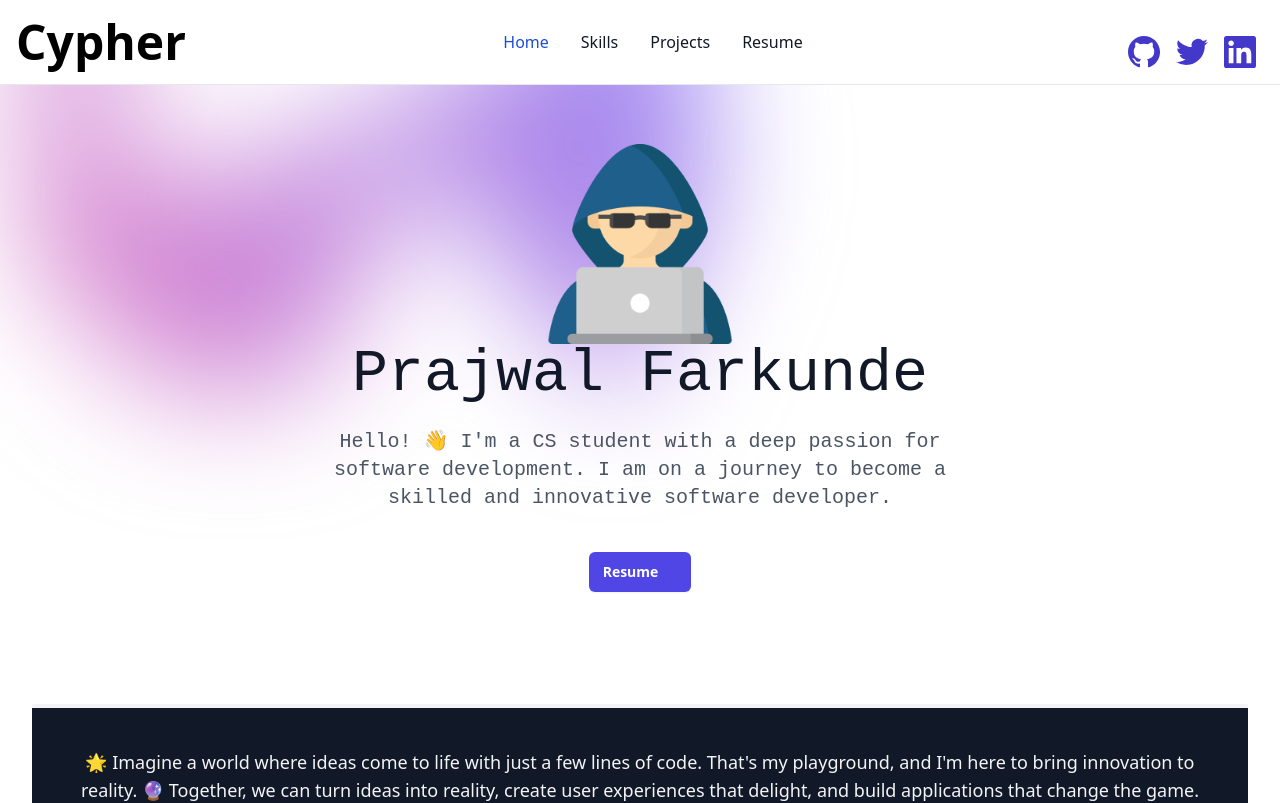
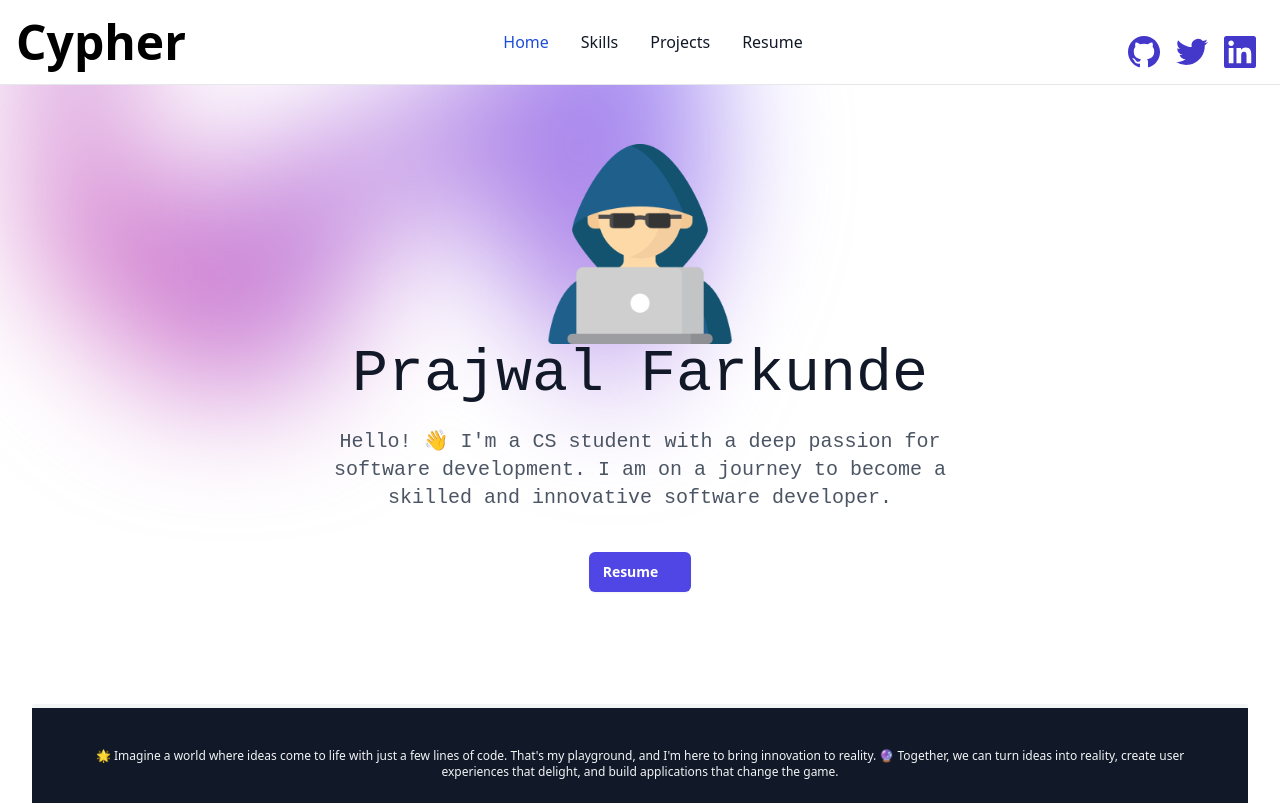
Before and after one commit to Prajwal28432/Dev-Portfolio, a React (Vite) app: page / in a window 1280 px wide. Shown: the top 803 px of the page. Built offline with nearby package versions, Linux system fonts and the light colour scheme; some icons are missing.

Commit message:
Update About.jsx

```diff
--- a/src/components/about/About.jsx
+++ b/src/components/about/About.jsx
@@ -20,7 +20,7 @@ function Coding() {
                 LET ME{" "}
                 <span className="text-purple-600"> INTRODUCE </span> MYSELF
               </h1> */}
-              <p className="text-lg text-gray-100">
+              <p className=" sm:text-xs   text-gray-100">
                 🌟 Imagine a world where ideas come to life with just a few
                 lines of code. That's my playground, and I'm here to bring
                 innovation to reality.
```
